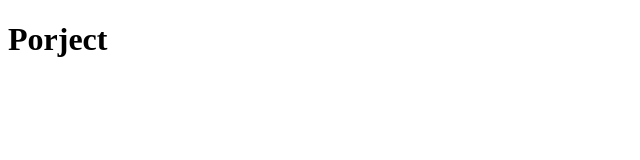
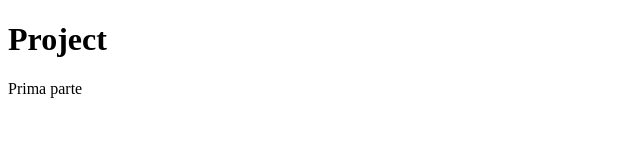
Before and after one commit to LorenaFrazz/newrep, a plain HTML site: page index.html in a window 1280 px wide. Shown: the whole page, without its empty margins (0-640 px from the left). Drawn offline with Linux system fonts and the light colour scheme.

Commit message:
modifiche

```diff
--- a/index.html
+++ b/index.html
@@ -7,6 +7,7 @@
     <title>Document</title>
 </head>
 <body>
-    <h1>Porject</h1>
+    <h1>Project</h1>
+    <p>Prima parte</p>
 </body>
 </html>
```
